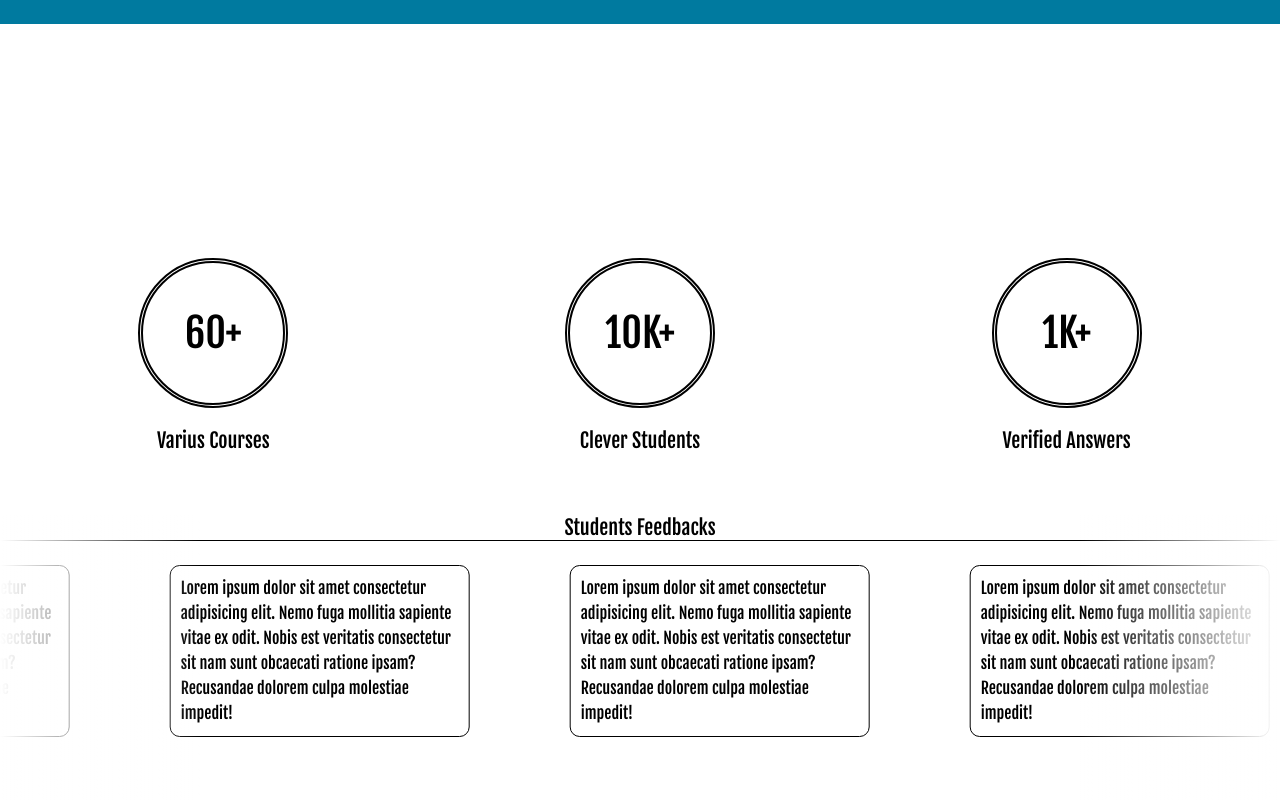
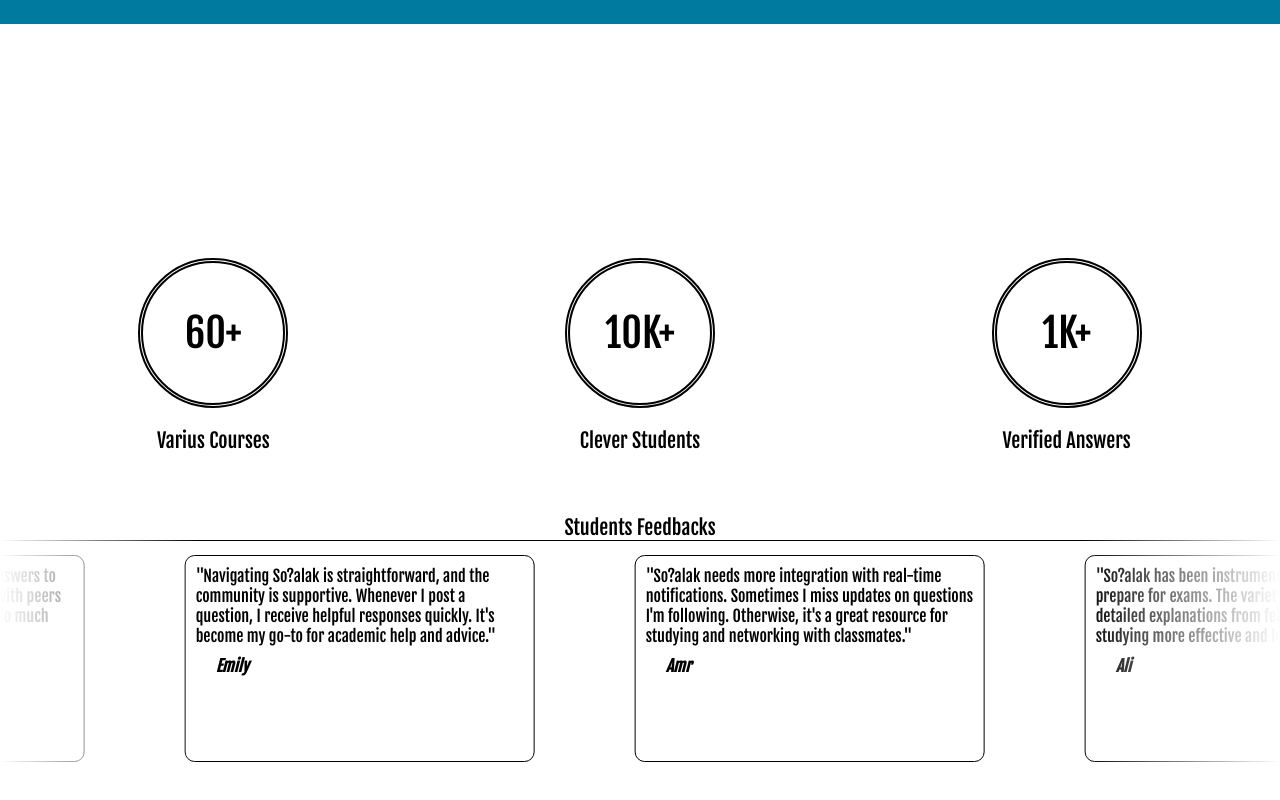
Before and after one commit to Mans1611/So2alak, a React (Create React App) app in the folder frontend/: page /landing in a window 1280 px wide. Shown: the part 1576-2376 px from the top of the page. Built offline with nearby package versions, Linux system fonts and the light colour scheme; a web font is replaced by a local one.

Commit message:
feedbacks

```diff
--- a/frontend/package.json
+++ b/frontend/package.json
@@ -22,12 +22,7 @@
     "react": "^18.2.0",
     "react-device-detect": "^2.2.3",
     "react-dom": "^18.2.0",
-<<<<<<< HEAD
     "react-fullpage": "^0.1.19",
-=======
-    "react-easy-crop": "^5.0.6",
-    "react-query": "^3.39.3",
->>>>>>> e4502be7038cc459d8d4814dc38a422ef7190e3b
     "react-router-dom": "^6.16.0",
     "react-router-hash-link": "^2.4.3",
     "react-scripts": "5.0.1",
--- a/frontend/src/components/LandingViews/FeaturesView/featuresview.scss
+++ b/frontend/src/components/LandingViews/FeaturesView/featuresview.scss
@@ -25,6 +25,7 @@
             position: relative;
             overflow: hidden;
             transition: 0.5s;
+            cursor: pointer;
 
             display: flex;
             align-items: center;
--- a/frontend/src/components/LandingViews/StatisticsView/StatisticsView.jsx
+++ b/frontend/src/components/LandingViews/StatisticsView/StatisticsView.jsx
@@ -26,44 +26,56 @@ const StatisticsView = () => {
       <div className="feedbacks">
         <div className="title">Students Feedbacks</div>
         <div className="feeds">
-          <div className="feed">
-            Lorem ipsum dolor sit amet consectetur adipisicing elit. Nemo fuga mollitia sapiente vitae ex odit. Nobis est veritatis consectetur sit nam sunt obcaecati ratione ipsam? Recusandae dolorem culpa molestiae impedit!
-          </div>
-          <div className="feed">
-            Lorem ipsum dolor sit amet consectetur adipisicing elit. Nemo fuga mollitia sapiente vitae ex odit. Nobis est veritatis consectetur sit nam sunt obcaecati ratione ipsam? Recusandae dolorem culpa molestiae impedit!
-          </div>
-          <div className="feed">
-            Lorem ipsum dolor sit amet consectetur adipisicing elit. Nemo fuga mollitia sapiente vitae ex odit. Nobis est veritatis consectetur sit nam sunt obcaecati ratione ipsam? Recusandae dolorem culpa molestiae impedit!
-          </div>
-          <div className="feed">
-            Lorem ipsum dolor sit amet consectetur adipisicing elit. Nemo fuga mollitia sapiente vitae ex odit. Nobis est veritatis consectetur sit nam sunt obcaecati ratione ipsam? Recusandae dolorem culpa molestiae impedit!
-          </div>
-          <div className="feed">
-            Lorem ipsum dolor sit amet consectetur adipisicing elit. Nemo fuga mollitia sapiente vitae ex odit. Nobis est veritatis consectetur sit nam sunt obcaecati ratione ipsam? Recusandae dolorem culpa molestiae impedit!
-          </div>
-          <div className="feed">
-            Lorem ipsum dolor sit amet consectetur adipisicing elit. Nemo fuga mollitia sapiente vitae ex odit. Nobis est veritatis consectetur sit nam sunt obcaecati ratione ipsam? Recusandae dolorem culpa molestiae impedit!
-          </div>
+          <p className="feed">
+            "So?alak is a lifesaver! I can easily find answers to tricky homework questions and connect with peers in my classes. It's intuitive and saves me so much time."
+            <i>Sarah</i>
+          </p>
+          <p className="feed">
+            "Navigating So?alak is straightforward, and the community is supportive. Whenever I post a question, I receive helpful responses quickly. It's become my go-to for academic help and advice."
+            <i>Emily</i>
+          </p>
+          <p className="feed">
+            "So?alak needs more integration with real-time notifications. Sometimes I miss updates on questions I'm following. Otherwise, it's a great resource for studying and networking with classmates."
+            <i>Amr</i>
+          </p>
+          <p className="feed">
+            "So?alak has been instrumental in helping me prepare for exams. The variety of questions and detailed explanations from fellow students make studying more effective and less stressful."
+            <i>Ali</i>
+          </p>
+          <p className="feed">
+            "I appreciate how So?alak encourages interaction among students from different majors. It's not just about getting answers; it's about learning from diverse perspectives and expanding my knowledge."
+            <i>Lily</i>
+          </p>
+          <p className="feed">
+            "The mobile app version of So?alak is handy when I'm on the go. It's responsive and easy to use, which is crucial for staying connected with academic discussions outside of class."
+            <i>Adel</i>
+          </p>
         </div>
         <div className="feeds">
-          <div className="feed">
-            Lorem ipsum dolor sit amet consectetur adipisicing elit. Nemo fuga mollitia sapiente vitae ex odit. Nobis est veritatis consectetur sit nam sunt obcaecati ratione ipsam? Recusandae dolorem culpa molestiae impedit!
-          </div>
-          <div className="feed">
-            Lorem ipsum dolor sit amet consectetur adipisicing elit. Nemo fuga mollitia sapiente vitae ex odit. Nobis est veritatis consectetur sit nam sunt obcaecati ratione ipsam? Recusandae dolorem culpa molestiae impedit!
-          </div>
-          <div className="feed">
-            Lorem ipsum dolor sit amet consectetur adipisicing elit. Nemo fuga mollitia sapiente vitae ex odit. Nobis est veritatis consectetur sit nam sunt obcaecati ratione ipsam? Recusandae dolorem culpa molestiae impedit!
-          </div>
-          <div className="feed">
-            Lorem ipsum dolor sit amet consectetur adipisicing elit. Nemo fuga mollitia sapiente vitae ex odit. Nobis est veritatis consectetur sit nam sunt obcaecati ratione ipsam? Recusandae dolorem culpa molestiae impedit!
-          </div>
-          <div className="feed">
-            Lorem ipsum dolor sit amet consectetur adipisicing elit. Nemo fuga mollitia sapiente vitae ex odit. Nobis est veritatis consectetur sit nam sunt obcaecati ratione ipsam? Recusandae dolorem culpa molestiae impedit!
-          </div>
-          <div className="feed">
-            Lorem ipsum dolor sit amet consectetur adipisicing elit. Nemo fuga mollitia sapiente vitae ex odit. Nobis est veritatis consectetur sit nam sunt obcaecati ratione ipsam? Recusandae dolorem culpa molestiae impedit!
-          </div>
+          <p className="feed">
+            "So?alak is a lifesaver! I can easily find answers to tricky homework questions and connect with peers in my classes. It's intuitive and saves me so much time."
+            <i>Sarah</i>
+          </p>
+          <p className="feed">
+            "Navigating So?alak is straightforward, and the community is supportive. Whenever I post a question, I receive helpful responses quickly. It's become my go-to for academic help and advice."
+            <i>Emily</i>
+          </p>
+          <p className="feed">
+            "So?alak needs more integration with real-time notifications. Sometimes I miss updates on questions I'm following. Otherwise, it's a great resource for studying and networking with classmates."
+            <i>Amr</i>
+          </p>
+          <p className="feed">
+            "So?alak has been instrumental in helping me prepare for exams. The variety of questions and detailed explanations from fellow students make studying more effective and less stressful."
+            <i>Ali</i>
+          </p>
+          <p className="feed">
+            "I appreciate how So?alak encourages interaction among students from different majors. It's not just about getting answers; it's about learning from diverse perspectives and expanding my knowledge."
+            <i>Lily</i>
+          </p>
+          <p className="feed">
+            "The mobile app version of So?alak is handy when I'm on the go. It's responsive and easy to use, which is crucial for staying connected with academic discussions outside of class."
+            <i>Adel</i>
+          </p>
         </div>
       </div>
     </div>
--- a/frontend/src/components/LandingViews/StatisticsView/statisticsview.css
+++ b/frontend/src/components/LandingViews/StatisticsView/statisticsview.css
@@ -94,7 +94,9 @@
 
 		.feeds {
 			display: inline-block;
+			position: relative;
 			bottom: 10px;
+			height: 100%;
 
 			animation: move 50s linear infinite;
 
@@ -102,12 +104,18 @@
 				display: inline-block;
 				white-space: wrap;
 				border: 1px solid black;
+				height: 80%;
 				border-radius: 10px;
 				padding: 10px;
 				font-size: 16px;
-				line-height: 25px;
 				margin: 0 50px;
-				width: 300px;
+				width: 350px;
+
+				i {
+					display: block;
+					font-weight: bold;
+					padding: 10px 0 0 20px;
+				}
 			}
 		}
 	}
--- a/frontend/src/pages/LandingPage/landing.scss
+++ b/frontend/src/pages/LandingPage/landing.scss
@@ -52,7 +52,7 @@ $landing_background-color: #f5f5f5;
 		height: 15vh;
 		width: 100%;
 		z-index: 99;
-		backdrop-filter: blur(3px);
+		backdrop-filter: blur(5px);
 
 		display: flex;
 		align-items: center;
```
Also changed, not shown: frontend/src/pages/LandingPage/Landing.js (+0 -23 lines).
